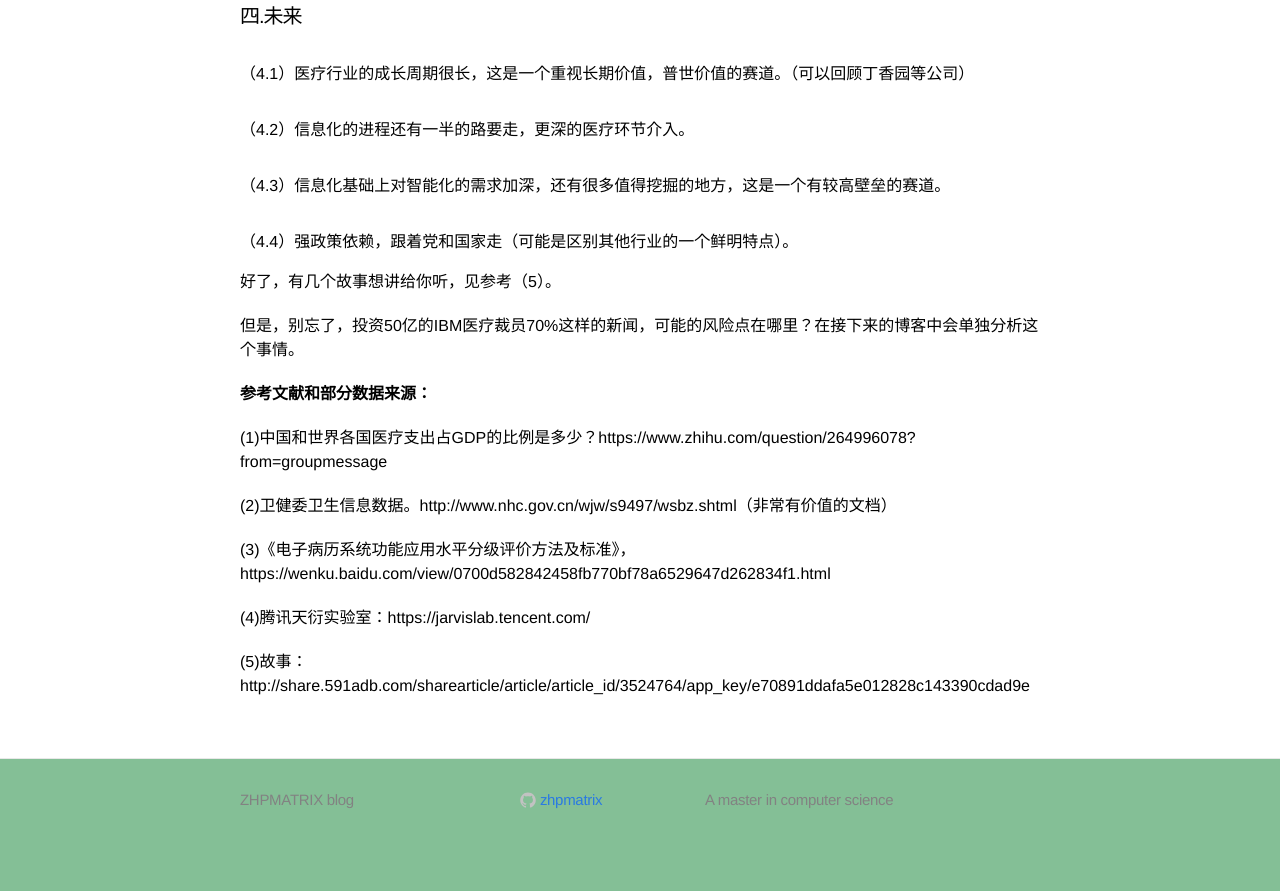
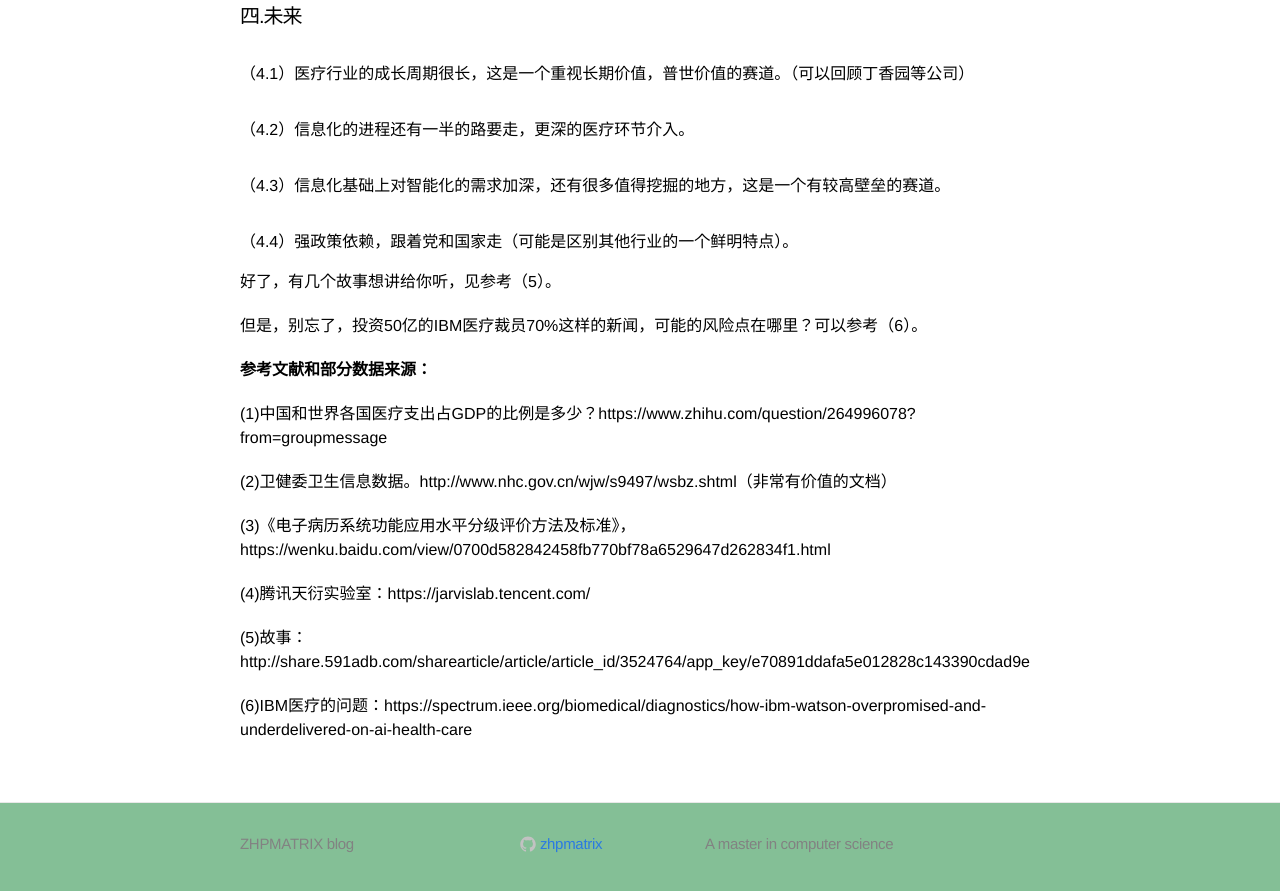
Before and after one commit to zhpmatrix/zhpmatrix.github.io, a Jekyll site: the page built from _posts/2021-03-10-medical-survey.md, in a window 1280 px wide and 900 px high, scrolled down 3772 px. Shown: the top 891 px of the window. Built offline with Jekyll 4.4.1, drawn with Linux system fonts in a browser that asks for light colours; comment, search, counter and statistics services are not loaded; before the commit the page ends 4628 px from its top, so only the background shows below that.

Commit message:
add imb health

```diff
--- a/_posts/2021-03-10-medical-survey.md
+++ b/_posts/2021-03-10-medical-survey.md
@@ -107,7 +107,7 @@ mathjax: true
 
 好了，有几个故事想讲给你听，见参考（5）。
 
-但是，别忘了，投资50亿的IBM医疗裁员70%这样的新闻，可能的风险点在哪里？在接下来的博客中会单独分析这个事情。
+但是，别忘了，投资50亿的IBM医疗裁员70%这样的新闻，可能的风险点在哪里？可以参考（6）。
 
 **参考文献和部分数据来源：**
 
@@ -120,3 +120,5 @@ mathjax: true
 (4)腾讯天衍实验室：https://jarvislab.tencent.com/
 
 (5)故事：http://share.591adb.com/sharearticle/article/article_id/3524764/app_key/e70891ddafa5e012828c143390cdad9e
+
+(6)IBM医疗的问题：https://spectrum.ieee.org/biomedical/diagnostics/how-ibm-watson-overpromised-and-underdelivered-on-ai-health-care
```
